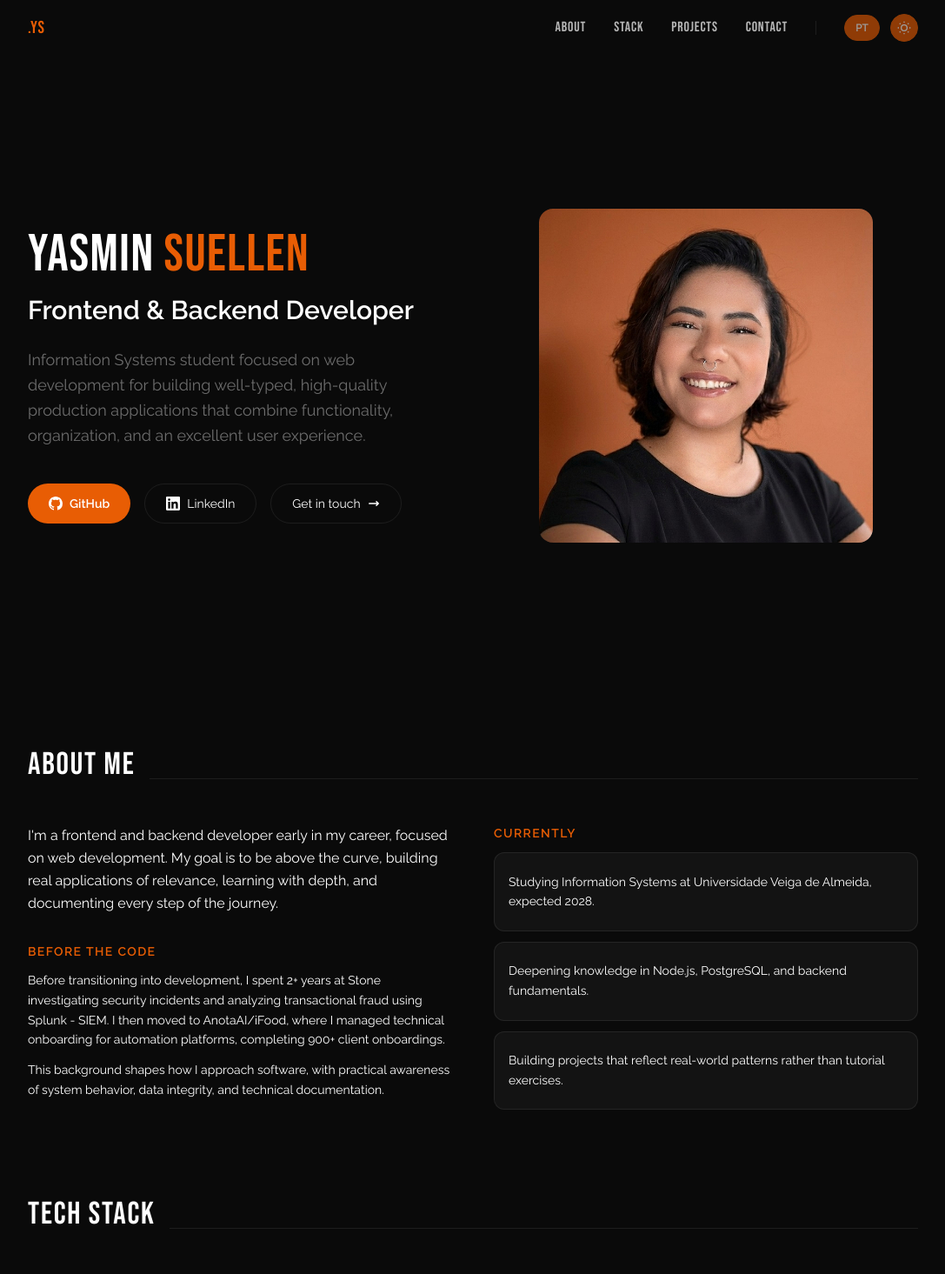
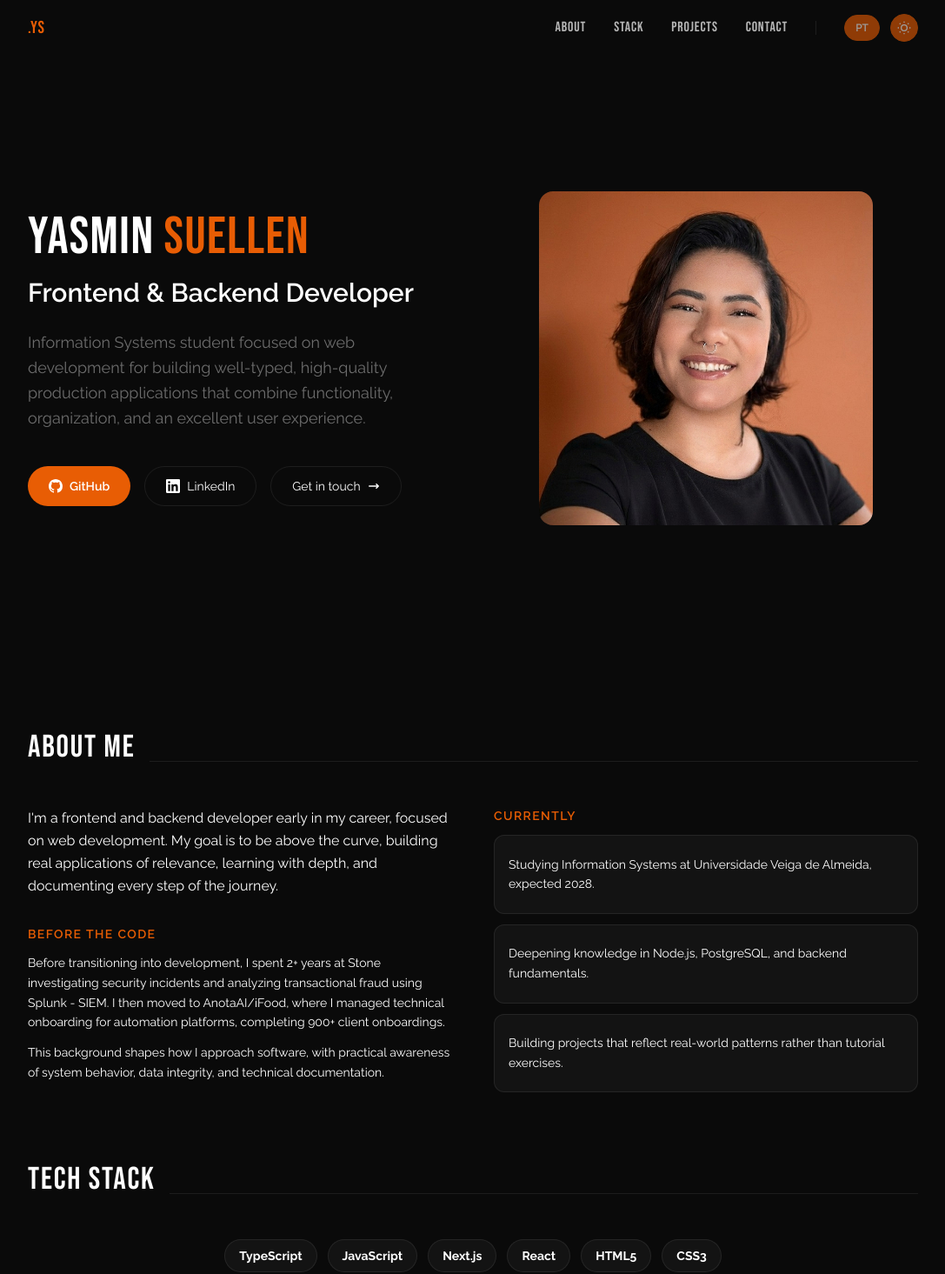
Before and after one commit to yasminsuellen/yasminsuellen-portfolio, a Next.js app: page / in a window 1280 px wide. Shown: the top 1465 px of the page at 87% size, without its empty margins (96-1183 px from the left). Built offline with nearby package versions, Linux system fonts and the light colour scheme.

Commit message:
style: edited vertical padding across hero, and aboutt sections

```diff
--- a/components/sections/About.tsx
+++ b/components/sections/About.tsx
@@ -8,7 +8,7 @@ export function About() {
   const { t } = useTranslation();
 
   return (
-    <section id="about" className="py-15 px-6">
+    <section id="about" className="py-10 px-6">
       <div className="max-w-5xl mx-auto">
         <SectionTitle title={t.about.title} />
 
--- a/components/sections/Hero.tsx
+++ b/components/sections/Hero.tsx
@@ -9,7 +9,7 @@ export function Hero() {
   return (
     <section
       id="hero"
-      className="md:min-h-screen flex flex-col justify-start md:justify-center px-6 pt-20 md:pt-16"
+      className="md:min-h-screen flex flex-col justify-start md:justify-center py-10 px-6 pt-20 md:pt-16"
     >
       <div className="max-w-5xl mx-auto w-full py-4 md:py-24">
         <div className="grid md:grid-cols-2 gap-12 items-center">
```
